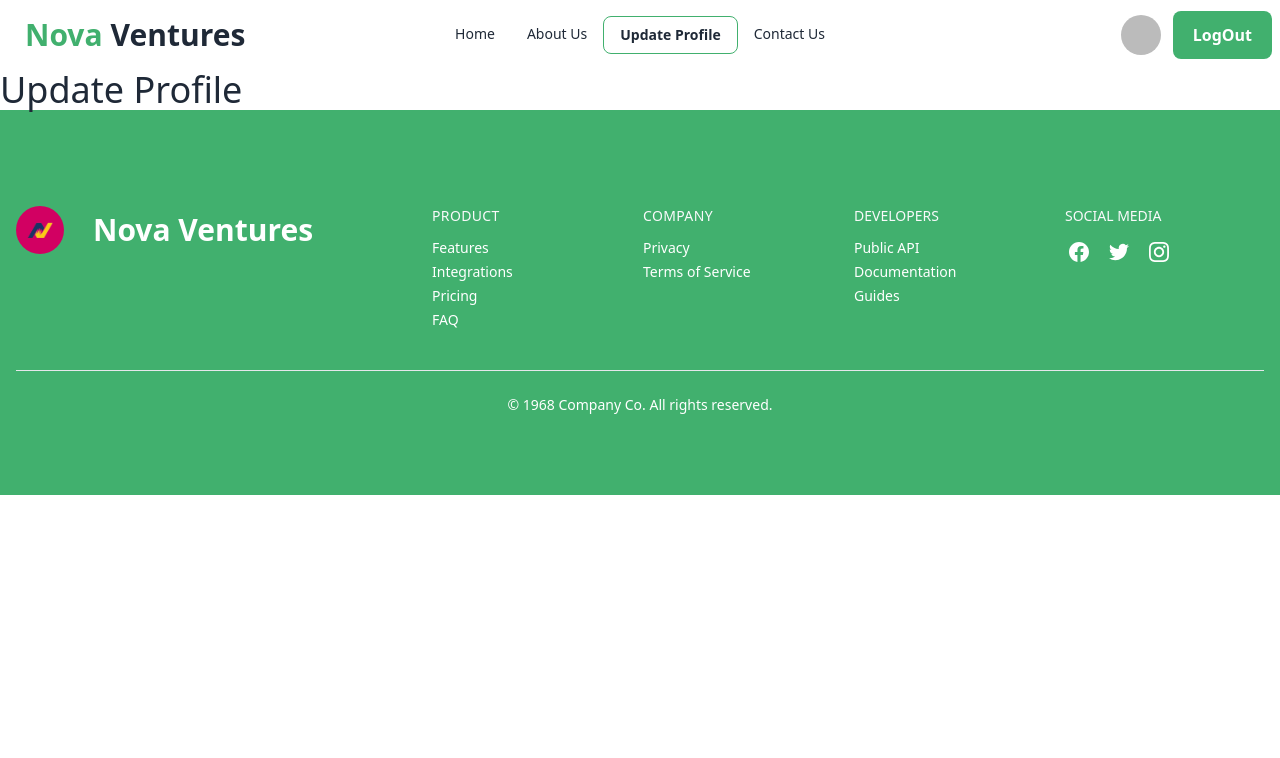
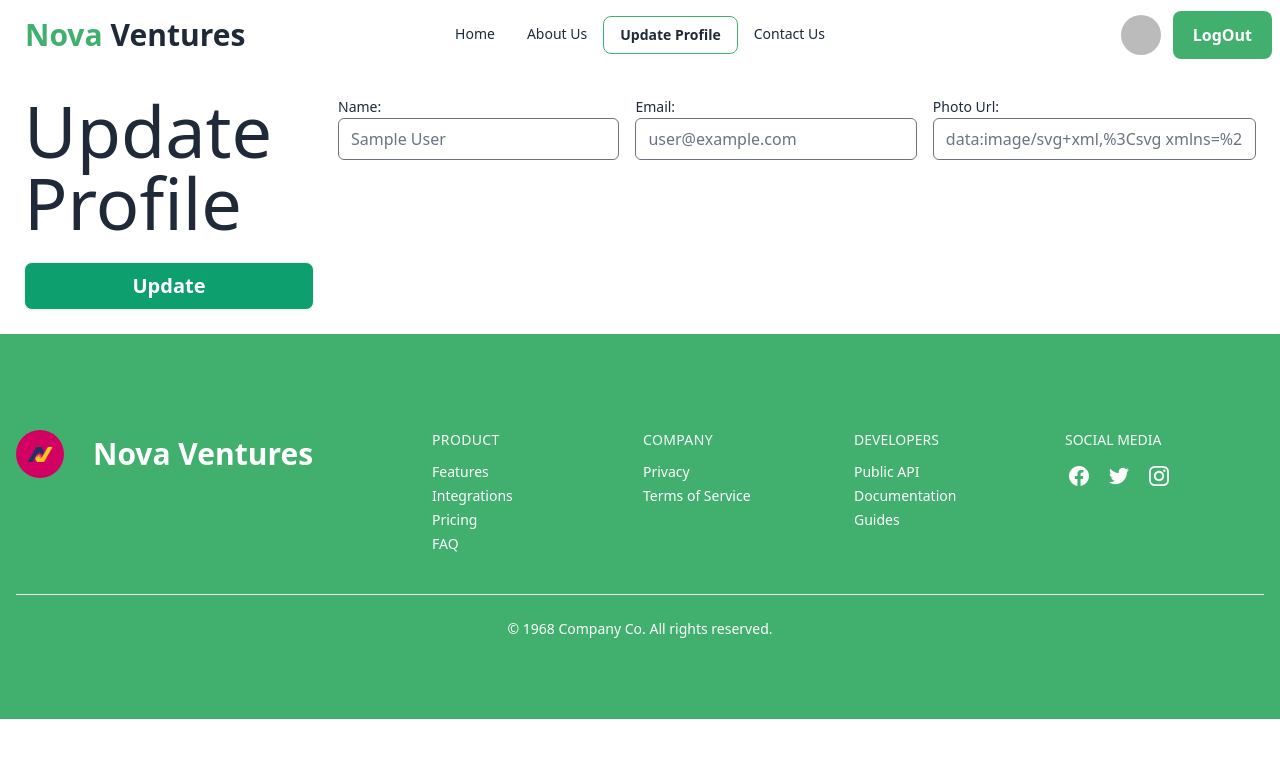
Before and after one commit to DevSadit/real-estate-ass-9, a React (Vite) app: page /updateprofile in a window 1280 px wide. Shown: the top 758 px of the page. Built offline with nearby package versions, Linux system fonts and the light colour scheme; no server answers; sample sign-in values are in the browser's storage.

Commit message:
update profile sec updated

```diff
--- a/src/Pages/UpdateProfile/UpdateProfile.jsx
+++ b/src/Pages/UpdateProfile/UpdateProfile.jsx
@@ -1,12 +1,64 @@
+import { useContext } from "react";
 import Head from "../../Layout/Head";
+import { AuthContext } from "../../Provider/AuthProvider";
 
 const UpdateProfile = () => {
-    return (
+  const {user} = useContext(AuthContext);
+
+  return (
+    <div>
+      <Head title="Update Profile" />
       <div>
-        <Head title="Update Profile" />
-        <h1 className="text-4xl">Update Profile</h1>
+        <form>
+          <fieldset className="grid grid-cols-4 gap-6 p-6 rounded-md shadow-sm dark:bg-gray-50">
+            <div className="space-y-2 col-span-full lg:col-span-1">
+              <p className="font-medium text-7xl">Update Profile</p>
+            </div>
+            <div className="grid grid-cols-6 grid-flow-col gap-4 col-span-full lg:col-span-3">
+              <div className="col-span-full sm:col-span-3">
+                <label htmlFor="username" className="text-sm">
+                  Name:
+                </label>
+                <input
+                  name="name"
+                  type="text"
+                  placeholder={user.displayName}
+                  className="w-full rounded-md focus:ring focus:ring-opacity-75 dark:text-gray-50 focus:dark:ring-violet-600 dark:border-gray-300"
+                />
+              </div>
+              <div className="col-span-full sm:col-span-3">
+                <label htmlFor="website" className="text-sm">
+                  Email:
+                </label>
+                <input
+                  name="email"
+                  type="text"
+                  placeholder={user.email}
+                  className="w-full rounded-md focus:ring focus:ring-opacity-75 dark:text-gray-50 focus:dark:ring-violet-600 dark:border-gray-300"
+                />
+              </div>
+              <div className="col-span-full sm:col-span-3">
+                <label htmlFor="website" className="text-sm">
+                  Photo Url:
+                </label>
+                <input
+                  name="pUrl"
+                  type="text"
+                  placeholder={user.photoURL}
+                  className="w-full rounded-md focus:ring focus:ring-opacity-75 dark:text-gray-50 focus:dark:ring-violet-600 dark:border-gray-300"
+                />
+              </div>
+            </div>
+            <button
+              className="btn bg-green-500 text-white font-bold text-xl"
+            >
+              Update
+            </button>
+          </fieldset>
+        </form>
       </div>
-    );
+    </div>
+  );
 };
 
 export default UpdateProfile;
--- a/src/Routes/Routes.jsx
+++ b/src/Routes/Routes.jsx
@@ -27,7 +27,11 @@ const router = createBrowserRouter([
       },
       {
         path: "/updateprofile",
-        element: <UpdateProfile></UpdateProfile>,
+        element: (
+          <PrivateRoutes>
+            <UpdateProfile></UpdateProfile>
+          </PrivateRoutes>
+        ),
       },
       {
         path: "/contactus",
```
